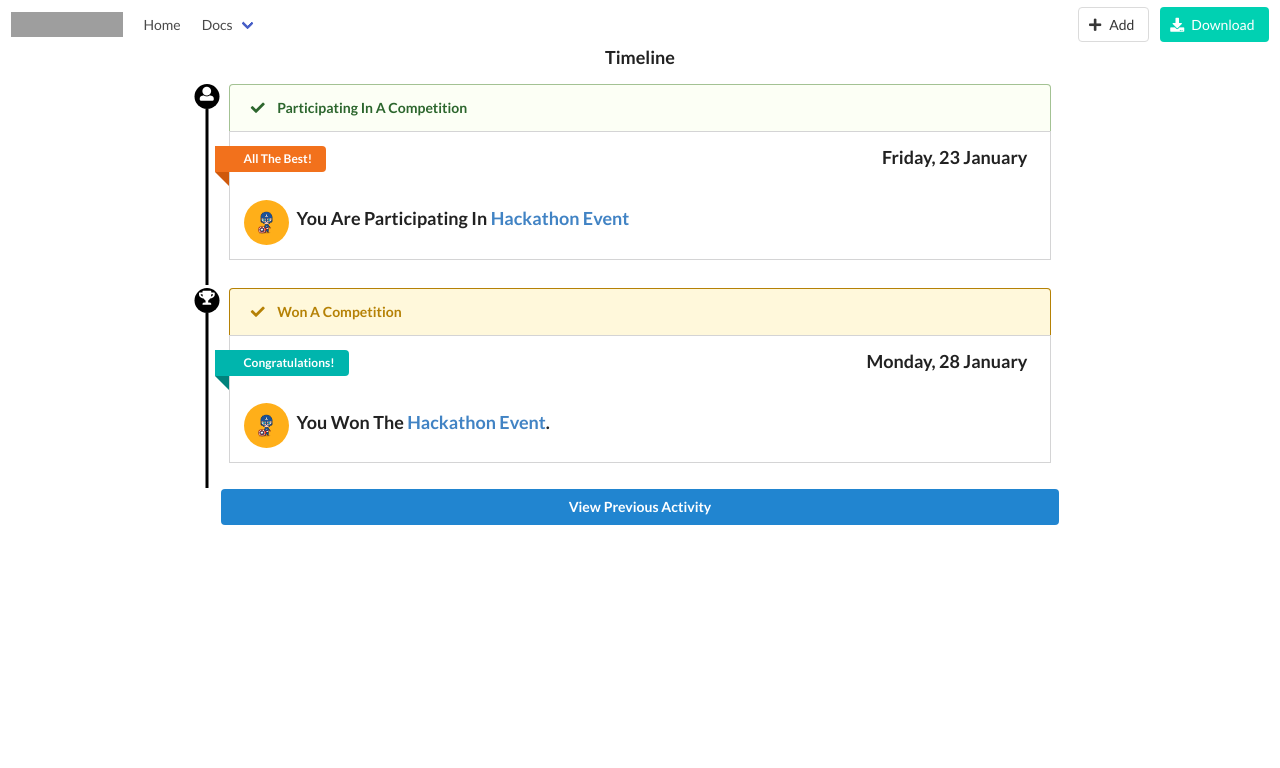
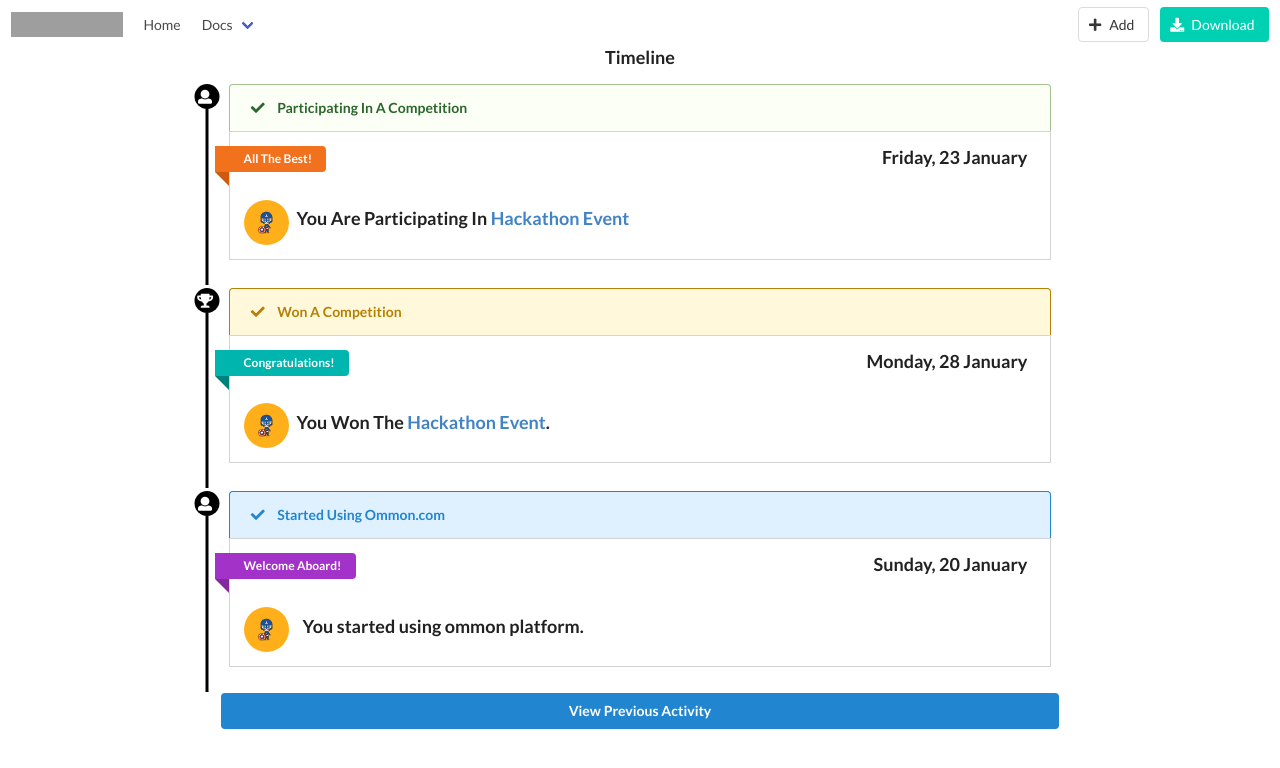
Before and after one commit to cloakedj/Ommon.com, an Angular app: page /timeline in a window 1280 px wide. Shown: the top 768 px of the page. Built offline with nearby package versions, Linux system fonts and the light colour scheme; grey boxes are pictures that could not be loaded.

Commit message:
Events updated

```diff
--- a/src/app/app.module.ts
+++ b/src/app/app.module.ts
@@ -16,6 +16,7 @@ import { CompetitionPageComponent } from './components/competition-page/competit
 import { UserTimelineComponent } from './components/user-timeline/user-timeline.component';
 import { AttendNavbarComponent } from './components/attend-navbar/attend-navbar.component';
 import { CreateEventComponent } from './components/create-event/create-event.component';
+import { EventModalComponent } from './components/event-modal/event-modal.component';
 
 @NgModule({
   declarations: [
@@ -32,6 +33,7 @@ import { CreateEventComponent } from './components/create-event/create-event.com
     UserTimelineComponent,
     AttendNavbarComponent,
     CreateEventComponent,
+    EventModalComponent,
   ],
   imports: [
     BrowserModule,
--- /dev/null
+++ b/src/app/components/event-modal/event-modal.component.html
@@ -0,0 +1,64 @@
+<div class="ui centered grid container" *ngIf="showStatus">
+     <div class="six wide computer fourteen wide mobile twelve wide tablet column">
+        <div class="ui raise segment">
+            <div class="ui  centered header">
+                {{Event.title}}
+            </div>
+            <div class="ui centered tiny header">
+                <img class="ui avatar image" src="assets/comps.gif">
+                <div class="content">
+                    <a class="header">Dhananjay Singh Kanwar</a>
+                  </div>
+            </div>
+            <div class="ui divider"></div>
+            <div class="ui two column row grid">
+                <div class="ui stretched column">
+                <img class="ui rounded image" src="{{Event.image}}">
+                </div>
+                <div class="column">
+                    <div class="ui relaxed list">
+                        <div class="item">
+                            <i class="user outline icon"></i>
+                            <div class="content">
+                              <a class="header"> {{Event.people}} People Interested</a>
+                            </div>
+                          </div>
+                          <div class="item">
+                            <i class="building outline icon"></i>
+                            <div class="content">
+                              <a class="header">
+                                <b data-tooltip="Open In Map" data-position="bottom center"  data-inverted="">Venue Details</b>
+                              </a>
+                            </div>
+                          </div>
+                          <div class="ui divider"></div>
+                          <div class="item">
+                            <p>
+                                An event description is copy that aims to tell your potential attendees what will be happening at the event,
+                            </p>
+                          </div>
+                    </div>
+                </div>
+            </div>
+            <div class="ui hidden divider"></div>
+            <div class="extra content">
+                <button class="ui positive right labeled icon button">
+                    <i class="heart outline icon"></i>
+                    I'm Interested
+                </button>
+                <button class="ui black right labeled right floated icon button">
+                    <i class="thumbs up icon"></i>
+                    I'm Attending
+                </button>
+            </div>
+            <div class="ui top attached centered header">
+                <h2 class="ui header">Details</h2>
+            </div>
+            <div class="ui attached segment">
+
+            </div>
+            <div class="ui hidden divider"></div>
+            <button class="ui negative fluid button" (click)="updateParent(false)">Close</button>
+        </div>
+     </div>
+</div>
--- /dev/null
+++ b/src/app/components/event-modal/event-modal.component.sass
@@ -0,0 +1,18 @@
+.ui.centered.grid.container
+    position: fixed
+    z-index: 9999
+    background: rgba(0,0,0,0.9)
+    top: 0
+    left: 0
+    height: 100%
+    width: 100% !important
+    margin: 0 !important
+
+.ui.segment
+    top: 50%
+    transform: translateY(-50%)
+
+
+p
+    text-align: justify
+    font-weight: bold
--- /dev/null
+++ b/src/app/components/event-modal/event-modal.component.ts
@@ -0,0 +1,20 @@
+import { Component, OnInit, Input, Output,EventEmitter } from '@angular/core';
+
+@Component({
+  selector: 'app-event-modal',
+  templateUrl: './event-modal.component.html',
+  styleUrls: ['./event-modal.component.sass']
+})
+export class EventModalComponent implements OnInit {
+  @Input() Event : any;
+  @Input() showStatus : boolean;
+  @Output() toggle  = new EventEmitter<boolean>();
+  constructor() { }
+
+  ngOnInit() {
+  }
+  updateParent(state : boolean){
+    this.toggle.emit(state);
+  }
+
+}
--- a/src/app/components/events-tab/events-tab.component.html
+++ b/src/app/components/events-tab/events-tab.component.html
@@ -9,11 +9,11 @@
                 <h5 class="ui header left floated">
                     {{event.people}} People Interested
                 </h5>
-                <button class="ui positive right floated right labeled icon button interested">
-                    <i class="heart outline icon"></i>
-                    I'm Interested
+                <button class="ui positive button right floated interested" (click)="openDetailsModal(event)">
+                    View Event
                 </button>
             </div>
         </div>
         </div>
 </div>
+<app-event-modal [Event]="currEvent" [showStatus]="status" (toggle)="switchState($event)"></app-event-modal>
--- a/src/app/components/events-tab/events-tab.component.ts
+++ b/src/app/components/events-tab/events-tab.component.ts
@@ -6,7 +6,8 @@ import { Component, OnInit } from '@angular/core';
   styleUrls: ['./events-tab.component.sass']
 })
 export class EventsTabComponent implements OnInit {
-
+  currEvent : any;
+  status = false;
   constructor() { }
 
   ngOnInit() {
@@ -22,5 +23,12 @@ export class EventsTabComponent implements OnInit {
     {title:'Wordpress Workshop 1.0', image: 'assets/wordpress.png',people: 800},
     {title:'How To Angular ', image: 'assets/angular.png',people: 20000},
   ]
+  openDetailsModal(data){
+    this.currEvent = data;
+    this.status = true;
+  }
+  switchState(state : boolean){
+    this.status = state;
+  }
 
 }
--- a/src/app/components/user-timeline/user-timeline.component.html
+++ b/src/app/components/user-timeline/user-timeline.component.html
@@ -57,6 +57,33 @@
             </div>
         </div>
         </div>
+        <div class="ui grid">
+            <div class="two wide stretchable column">
+                <div class="notif-label">
+                    <i class="ui user icon"></i>
+                </div>
+                <div class="stretched-divider">
+
+                </div>
+            </div>
+            <div class="fourteen wide column">
+                <h3 class="ui top attached blue message">
+                    <i class="check icon"></i>
+                    Started Using Ommon.com
+                </h3>
+            <div class="ui attached segment">
+                <a class="ui purple left ribbon label">Welcome Aboard!</a>
+                <h3 class="ui header right floated">
+                    Sunday, 20 January
+                </h3>
+                    <div class="ui header">
+                    <img class="ui avatar image" src="assets/comps.gif">
+                    You started using ommon platform.
+                    </div>
+
+            </div>
+        </div>
+        </div>
         <button class="ui primary fluid button">
             View Previous Activity
         </button>
--- a/src/app/components/user-timeline/user-timeline.component.sass
+++ b/src/app/components/user-timeline/user-timeline.component.sass
@@ -4,13 +4,16 @@
     width:25px
     border-radius: 50%
     color: #fff
-    text-align: center
     margin-left:50%
     transform: translateX(-50%)
+    display: flex
+    justify-content: center
+    align-items: center
 
 .notif-label .icon
-    margin-left:50%
-    transform: translateX(-50%)
+    position: absolute
+    top: 3px
+
 
 .stretched-divider
     height:100%
```
Also changed, not shown: 1 other file (tests, documents, lock files or other folders).
